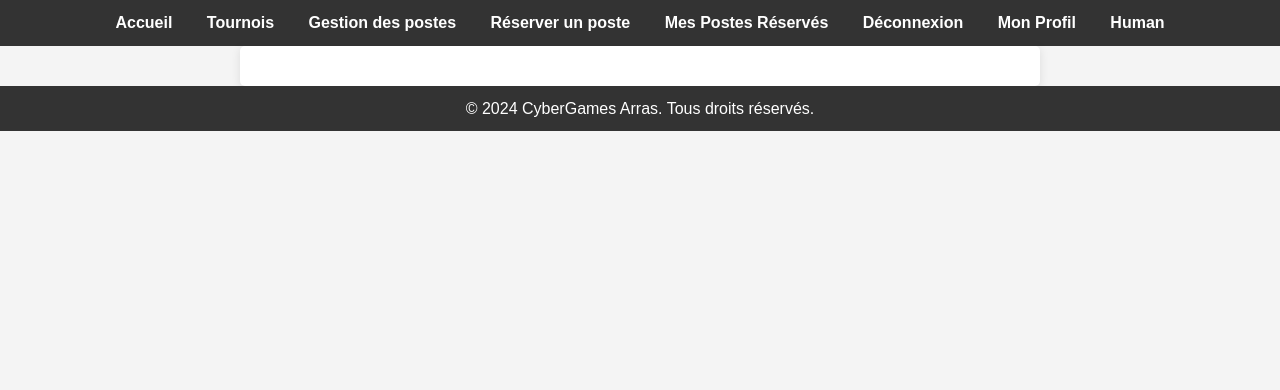
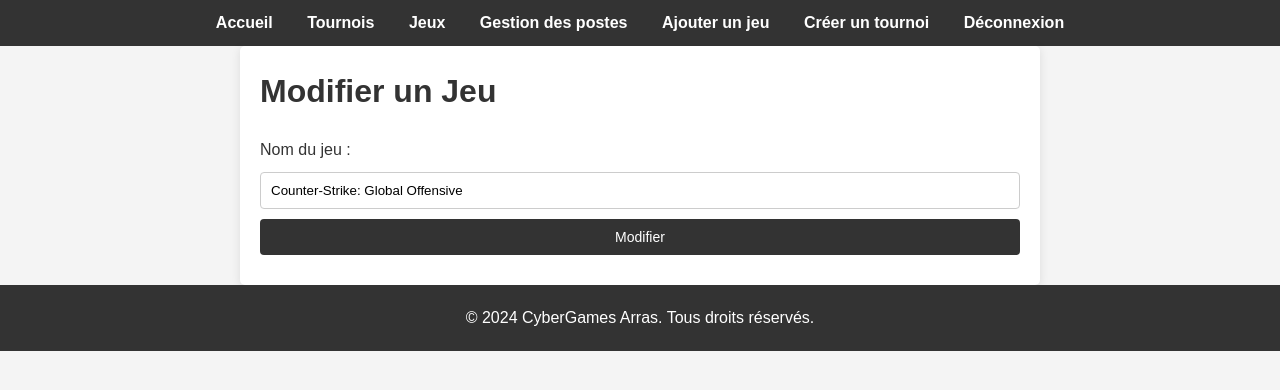
Before and after one commit to Juy0/cyber, a PHP site: page /index.php?route=edit_game&id=1 in a window 1280 px wide. Shown: the top 390 px of the page. Run offline with PHP 8.4, Linux system fonts and the light colour scheme; a user stored in the database is signed in; data comes from the database, SQL or seed files in the repository; both versions use the stored data as it was after the commit.

Commit message:
Mise a jour de la base de données pour les jeux, mise a jour de la partie jeux (possibilité" de modifier, supprimer et ajouter des jeux)

```diff
--- /dev/null
+++ b/controllers/edit_game.php
@@ -0,0 +1,40 @@
+<?php
+session_start();
+include $_SERVER['DOCUMENT_ROOT'] . '/cyber/db.php';
+
+// Vérifie que l'utilisateur est admin
+if (!isset($_SESSION['user_id']) || $_SESSION['user_type'] !== 'admin') {
+    header('Location: index.php?route=login');
+    exit;
+}
+
+$error = '';
+if ($_SERVER['REQUEST_METHOD'] === 'POST' && isset($_POST['id'])) {
+    $id = (int)$_POST['id'];
+    $nom = trim($_POST['nom']);
+
+    if (empty($nom)) {
+        $error = 'Le nom du jeu est requis.';
+    } else {
+        $stmt = $pdo->prepare("UPDATE jeux SET nom = ? WHERE id = ?");
+        if ($stmt->execute([$nom, $id])) {
+            header('Location: index.php?route=jeux&success=updated');
+            exit;
+        } else {
+            $error = 'Erreur lors de la modification du jeu.';
+        }
+    }
+} elseif (isset($_GET['id'])) {
+    $id = (int)$_GET['id'];
+    $stmt = $pdo->prepare("SELECT * FROM jeux WHERE id = ?");
+    $stmt->execute([$id]);
+    $jeu = $stmt->fetch(PDO::FETCH_ASSOC);
+
+    if (!$jeu) {
+        echo "Jeu introuvable.";
+        exit;
+    }
+}
+
+include $_SERVER['DOCUMENT_ROOT'] . '/cyber/views/edit_game.php';
+?>
--- a/index.php
+++ b/index.php
@@ -232,6 +232,15 @@ if (isset($_GET['route']) && $_GET['route'] === 'logout') {
             case 'add_game':
                 include 'controllers/add_game.php';
                 break;
+            case 'jeux':
+                include 'controllers/jeux.php';
+                break;
+            case 'edit_game':
+                include 'controllers/edit_game.php';
+                break;
+            case 'delete_game':
+                include 'controllers/delete_game.php';
+                break;
         }
         ?>
 
@@ -243,9 +252,7 @@ if (isset($_GET['route']) && $_GET['route'] === 'logout') {
     </main>
 
     <footer>
-        <p>&copy; 2024 CyberGames Arras. Tous droits réservés.</p>
+        <?php include 'views/footer.php'; ?>
     </footer>
-
-
 </body>
 </html>
--- /dev/null
+++ b/views/edit_game.php
@@ -0,0 +1,10 @@
+<h1>Modifier un Jeu</h1>
+<?php if (!empty($error)): ?>
+    <p style="color: red;"><?php echo htmlspecialchars($error); ?></p>
+<?php endif; ?>
+<form action="index.php?route=edit_game" method="post">
+    <input type="hidden" name="id" value="<?php echo htmlspecialchars($jeu['id']); ?>">
+    <label for="nom">Nom du jeu :</label>
+    <input type="text" id="nom" name="nom" value="<?php echo htmlspecialchars($jeu['nom']); ?>" required>
+    <button type="submit">Modifier</button>
+</form>
--- /dev/null
+++ b/views/footer.php
@@ -0,0 +1,3 @@
+<footer>
+    <p>&copy; 2024 CyberGames Arras. Tous droits réservés.</p>
+</footer>
--- a/views/header.php
+++ b/views/header.php
@@ -1,30 +1,42 @@
 <?php
 ob_start(); // Commence la mise en mémoire tampon
-
 ?>
 <!-- views/header.php -->
 
 <header>
-
     <nav>
         <ul>
+            <!-- Liens accessibles à tous -->
             <li><a href="index.php?route=home">Accueil</a></li>
             <li><a href="index.php?route=tournois">Tournois</a></li>
+            <li><a href="index.php?route=jeux">Jeux</a></li>
 
-        <?php if (isset($_SESSION['user_type']) && ($_SESSION['user_type'] === 'admin' || $_SESSION['user_type'] === 'employé')): ?> <!-- dis que seul les comptes admin et employé peuvent accéder a ces liens -->
+            <!-- Liens pour les administrateurs -->
+            <?php if (isset($_SESSION['user_type']) && $_SESSION['user_type'] === 'admin'): ?>
+                <li><a href="index.php?route=manage_postes">Gestion des postes</a></li>
+                <li><a href="index.php?route=add_game">Ajouter un jeu</a></li>
+                <li><a href="index.php?route=create_tournament">Créer un tournoi</a></li>
+            <?php endif; ?>
+
+            <!-- Liens pour les employés -->
+            <?php if (isset($_SESSION['user_type']) && $_SESSION['user_type'] === 'employé'): ?>
                 <li><a href="index.php?route=manage_postes">Gestion des postes</a></li>
             <?php endif; ?>
 
-        <?php if (isset($_SESSION['user_id'])): ?> <!-- Comptes Clients -->
-            <li><a href="index.php?route=reserve_poste">Réserver un poste</a></li> <!-- Ajout de l'option de réservation -->
-            <li><a href="index.php?route=postes_reserves">Mes Postes Réservés</a></li>
+            <!-- Liens pour les utilisateurs connectés non-admin -->
+            <?php if (isset($_SESSION['user_id']) && $_SESSION['user_type'] !== 'admin'): ?>
+                <li><a href="index.php?route=reserve_poste">Réserver un poste</a></li>
+                <li><a href="index.php?route=postes_reserves">Mes Réservations</a></li>
+                <li><a href="index.php?route=profil">Mon Profil</a></li>
+            <?php endif; ?>
+
+            <!-- Liens pour les utilisateurs connectés -->
+            <?php if (isset($_SESSION['user_id'])): ?>
                 <li><a href="index.php?route=logout">Déconnexion</a></li>
-            <li><a href="index.php?route=profil">Mon Profil</a></li>
-            <li><a href="daft/daftpunk.html">Human</a></li>
             <?php else: ?>
+                <!-- Liens pour les visiteurs -->
                 <li><a href="index.php?route=login">Connexion</a></li>
                 <li><a href="index.php?route=register">Inscription</a></li>
-
             <?php endif; ?>
         </ul>
     </nav>
```
Also changed, not shown: controllers/delete_game.php (added, +23 -0 lines), controllers/jeux.php (added, +14 -0 lines), cybergames.sql (+29 -1 lines), views/jeux.php (added, +22 -0 lines). Lines whose indentation alone changed are shown as unchanged.
